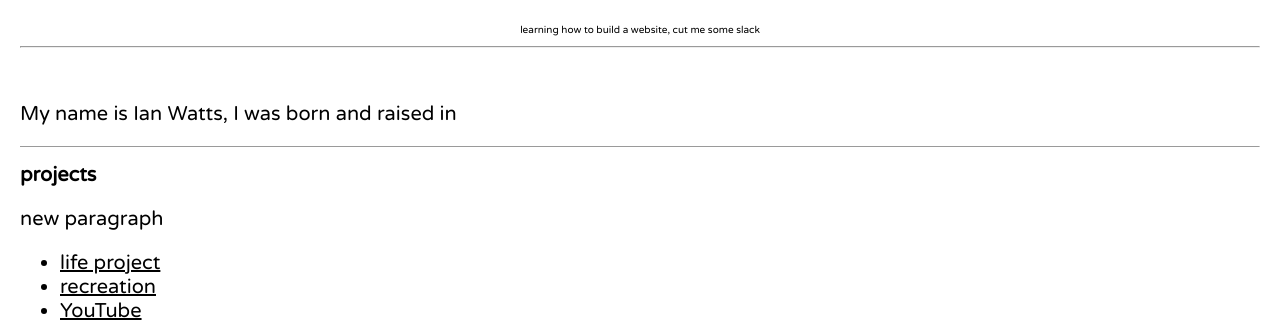
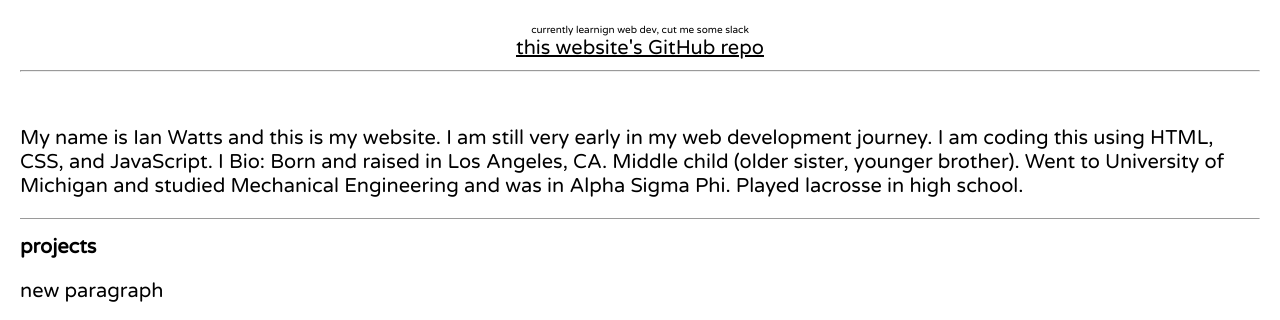
Before and after one commit to ianwatts22/ianwatts.site, a plain HTML site: page index.html in a window 1280 px wide. Shown: the part 98-418 px from the top of the page. Drawn offline with Linux system fonts and the light colour scheme.

Commit message:
added GitHub link

```diff
--- a/index.html
+++ b/index.html
@@ -18,14 +18,19 @@
 
   <h1 class="text header-text">Ian Ellington Watts</h1>
 
-  <div class="text fineprint">learning how to build a website, cut me some slack</div>
+  <div class="text fineprint">currently learnign web dev, cut me some slack
+    <br><a href="https://github.com/ianwatts22/ianwatts.site">this website's GitHub repo</a>
+  </div>
 
   <div></div>
   <hr size="2">
   <br>
   <!--notes/-->
   <p class="body">
-    My name is Ian Watts, I was born and raised in
+    My name is Ian Watts and this is my website. I am still very early in my web development journey. I am coding this using HTML, CSS, and JavaScript. I
+
+    Bio:
+    Born and raised in Los Angeles, CA. Middle child (older sister, younger brother). Went to University of Michigan and studied Mechanical Engineering and was in Alpha Sigma Phi. Played lacrosse in high school.
   </p>
   <hr size="1">
   <h2>projects</h2>
```
